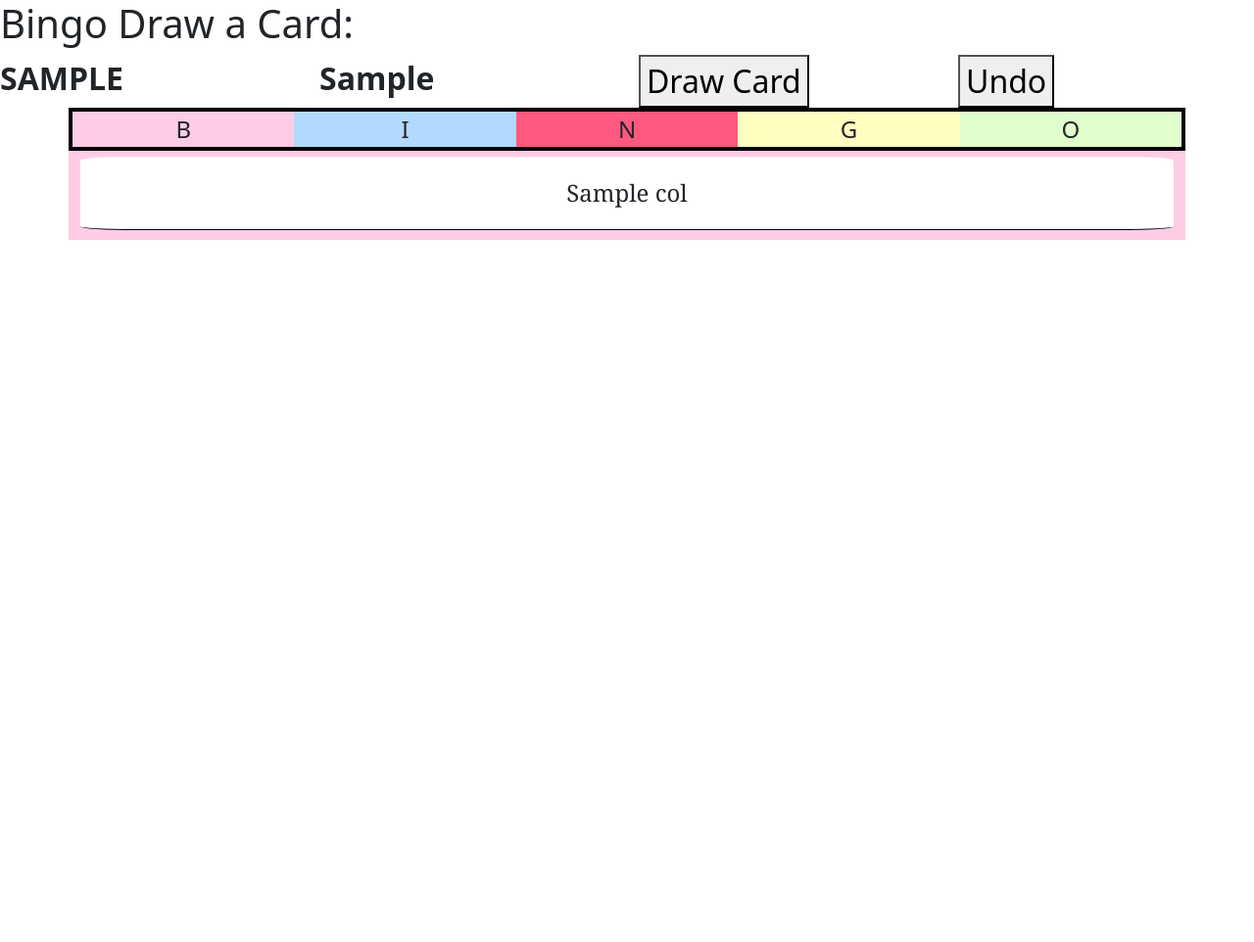
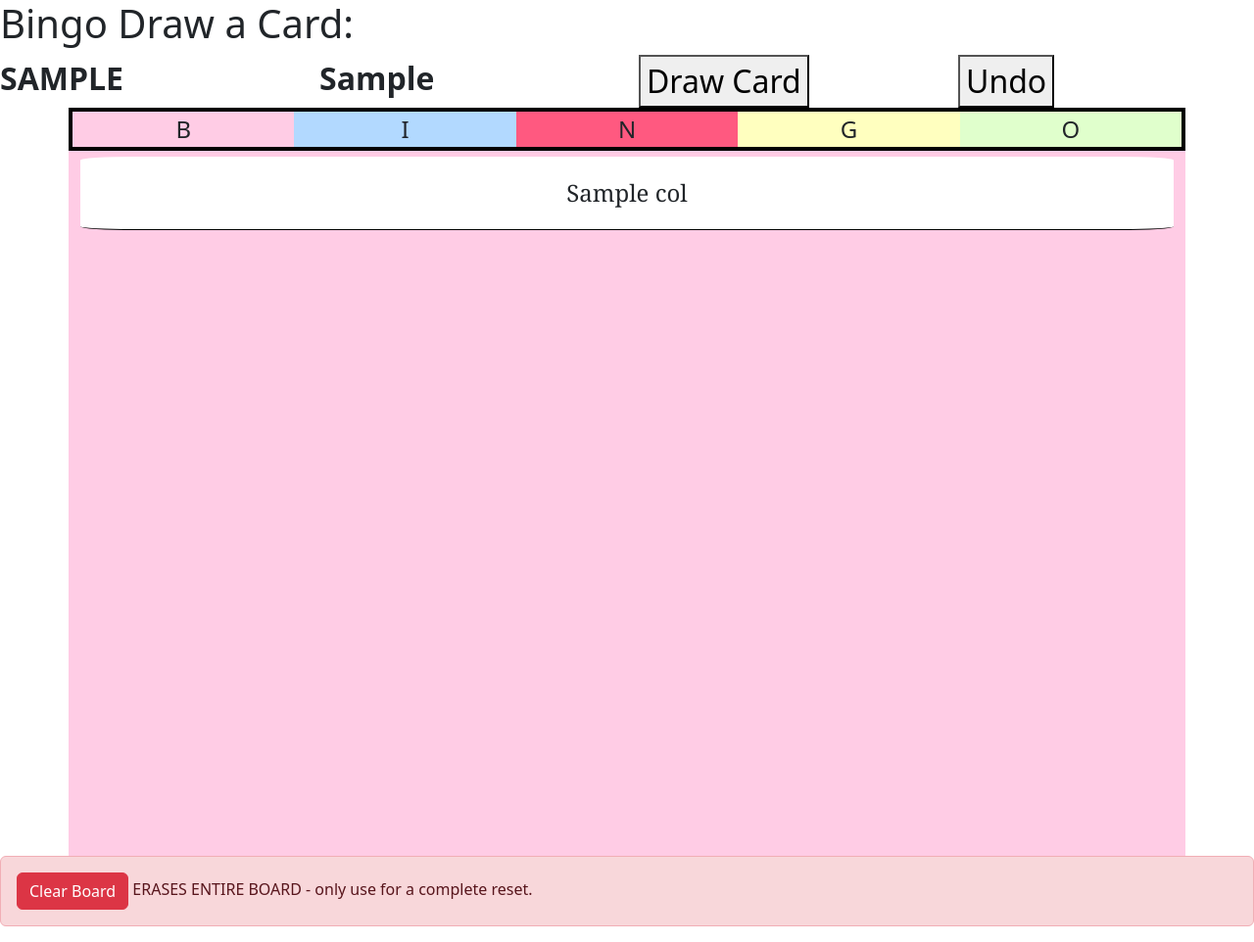
Before and after one commit to maddy-foley/bingo, a Flask app: template flask-app/templates/bingo.html in a window 1280 px wide. Shown: the whole page at 98% size. Before the commit the page ends 245 px from the top, so only its background shows below. Run offline with Flask 3, Linux system fonts and the light colour scheme; the template is opened without the code that fills it: most values are stand-ins (such as "Sample title", 1, 10 or a date in 2020); parts of the project's set-up code (start-up, migrations or seed data) failed here and were passed over; some libraries are stand-ins or nearby versions.

Commit message:
working on UI

```diff
--- a/flask-app/main.py
+++ b/flask-app/main.py
@@ -1,20 +1,24 @@
 from flask import Flask, render_template, redirect, request
-from bingo_file_manager import BingoManager
+from bingo_file_manager import bingo
 
 app = Flask(__name__)
 
 @app.route('/', methods=['GET'])
 def home():
-    # bingo = BingoManager("")
-    cards, newest_card, newest_card_column = get_all_formated_drawn_cards()
+    cards, newest_card, newest_card_column = bingo.get_curr_file_formatted_data()
     return render_template("bingo.html", cards=cards, new_card=newest_card, newest_card_column=newest_card_column)
 
 @app.route('/draw_card', methods=['GET','POST'])
 def draw_card():
-    cards, newest_card = draw_bingo_card()
+    cards, newest_card = bingo.draw_random_available_bingo_card()
     return redirect('/')
 
 @app.route('/delete_last_card', methods=['GET','POST'])
 def delete_last_card():
-    delete_last_drawn_card()
+    bingo.delete_last_item()
     return redirect('/')
+
+@app.route('/delete_all', methods=['GET','POST'])
+def delete_all():
+    bingo.delete_all_files_with_file_name()
+    return redirect('/')
--- a/flask-app/static/style.scss
+++ b/flask-app/static/style.scss
@@ -10,12 +10,10 @@
 .draw-new-card-container button {
     justify-content: end;
 }
+.container > .row:last-child{
+    height: 90vh;
+}
 
-
-.container .col {
-    max-height: 500px;
-    min-width: 50px;
-}
 
 .list-container {
     display:flex;
--- a/flask-app/templates/bingo.html
+++ b/flask-app/templates/bingo.html
@@ -20,6 +20,9 @@
             </form>
             <form class="col" action="{{ url_for('delete_last_card')}}" method="post">
                 <button type="submit">Undo</button>
+            </form>
+            <form action="{{ url_for('delete_all')}}" method="post">
+                <div id="liveAlertPlaceholder"></div>
             </form>
         </div>
     </div>
@@ -54,6 +57,12 @@
             {% endfor %}
         </div>
     </div>
+    <div class="alert alert-danger" role="alert">
+           <button type="button" class="btn btn-danger" type="submit">Clear Board</button>
+        ERASES ENTIRE BOARD - only use for a complete reset.
+    </div>
+
+
     </body>
 
 </html>
```
Also changed, not shown: flask-app/bingo_file_manager.py (+2 -5 lines), flask-app/static/style.css, 1 other file.
